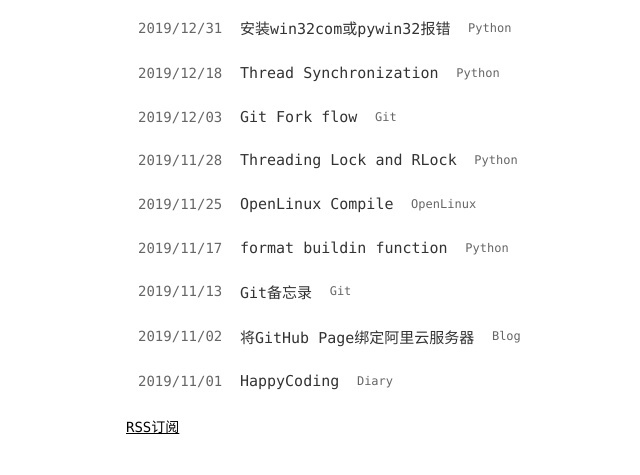
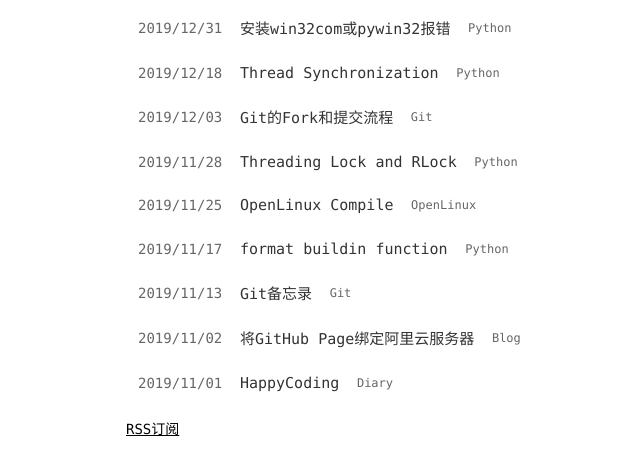
Before and after one commit to aoeivu/aoeivu, a Jekyll site: the page built from index.html, in a window 1280 px wide. Shown: the part 291-766 px from the top of the page, without its empty margins (232-872 px from the left). Built offline with Jekyll 4.4.1, drawn with Linux system fonts in a browser that asks for light colours; Markdown is read by kramdown in place of the engine named in the settings; comment, search, counter and statistics services are not loaded.

Commit message:
fix post

```diff
--- a/_posts/2019-12-03-Git Fork flow.md
+++ b/_posts/2019-12-03-Git的Fork和提交流程.md
@@ -1,6 +1,6 @@
 ---
 layout: mypost
-title: Git Fork flow
+title: Git的Fork和提交流程
 categories: [Git]
 ---
 
```
